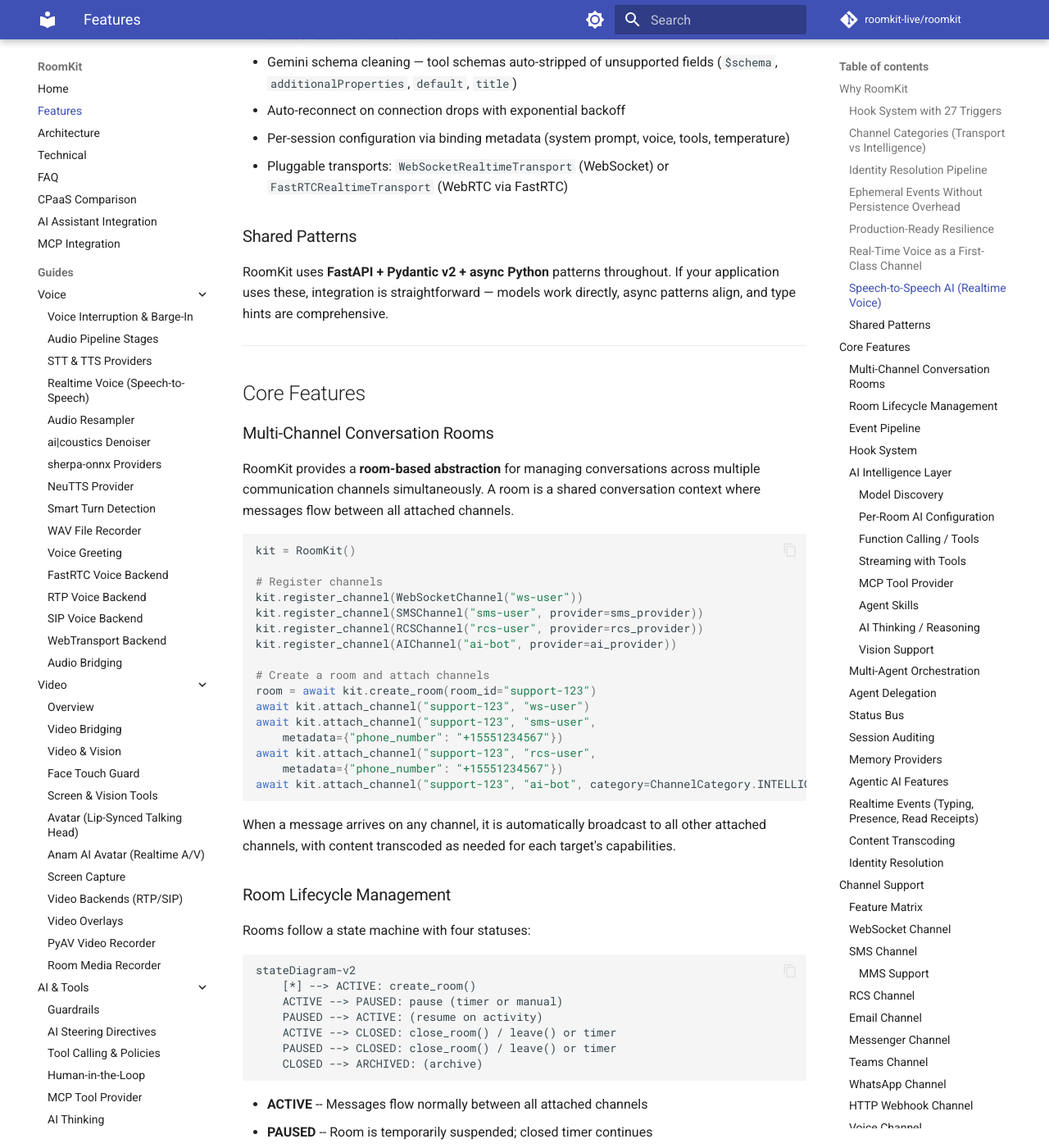
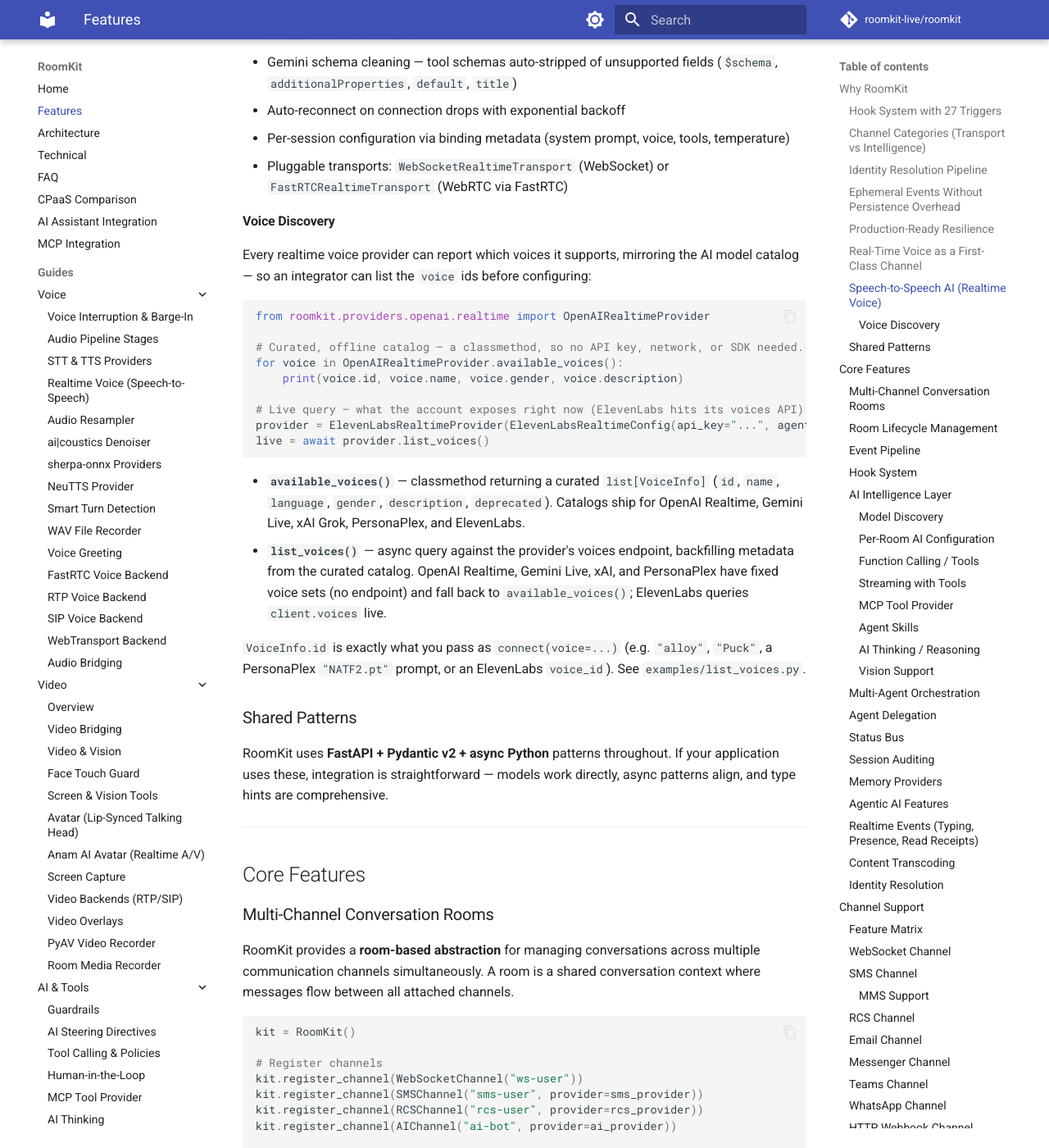
Before and after one commit to roomkit-live/roomkit-docs, an MkDocs documentation site: the page built from docs/features.md, in a window 1280 px wide and 1400 px high, scrolled down 2345 px. Shown: the whole window at 82% size. Built offline with MkDocs 1.6.1 and Material for MkDocs 9.7.7, drawn with Linux system fonts in a browser that asks for light colours; comment, search, counter and statistics services are not loaded.

Commit message:
docs(features): document realtime voice discovery
Add a "Voice Discovery" subsection under Speech-to-Speech AI covering
available_voices() (curated offline catalog) and list_voices() (live query) on
the RealtimeVoiceProvider ABC, with the per-provider fixed-vs-live breakdown.

````diff
--- a/docs/features.md
+++ b/docs/features.md
@@ -78,6 +78,35 @@ Voice isn't bolted on -- it's a full `Channel` implementation with:
 - Auto-reconnect on connection drops with exponential backoff
 - Per-session configuration via binding metadata (system prompt, voice, tools, temperature)
 - Pluggable transports: `WebSocketRealtimeTransport` (WebSocket) or `FastRTCRealtimeTransport` (WebRTC via FastRTC)
+
+#### Voice Discovery
+
+Every realtime voice provider can report which voices it supports, mirroring the
+AI model catalog — so an integrator can list the `voice` ids before configuring:
+
+```python
+from roomkit.providers.openai.realtime import OpenAIRealtimeProvider
+
+# Curated, offline catalog — a classmethod, so no API key, network, or SDK needed.
+for voice in OpenAIRealtimeProvider.available_voices():
+    print(voice.id, voice.name, voice.gender, voice.description)
+
+# Live query — what the account exposes right now (ElevenLabs hits its voices API).
+provider = ElevenLabsRealtimeProvider(ElevenLabsRealtimeConfig(api_key="...", agent_id="..."))
+live = await provider.list_voices()
+```
+
+- **`available_voices()`** — classmethod returning a curated `list[VoiceInfo]`
+  (`id`, `name`, `language`, `gender`, `description`, `deprecated`). Catalogs ship
+  for OpenAI Realtime, Gemini Live, xAI Grok, PersonaPlex, and ElevenLabs.
+- **`list_voices()`** — async query against the provider's voices endpoint,
+  backfilling metadata from the curated catalog. OpenAI Realtime, Gemini Live,
+  xAI, and PersonaPlex have fixed voice sets (no endpoint) and fall back to
+  `available_voices()`; ElevenLabs queries `client.voices` live.
+
+`VoiceInfo.id` is exactly what you pass as `connect(voice=...)` (e.g. `"alloy"`,
+`"Puck"`, a PersonaPlex `"NATF2.pt"` prompt, or an ElevenLabs `voice_id`). See
+`examples/list_voices.py`.
 
 ### Shared Patterns
 
````
